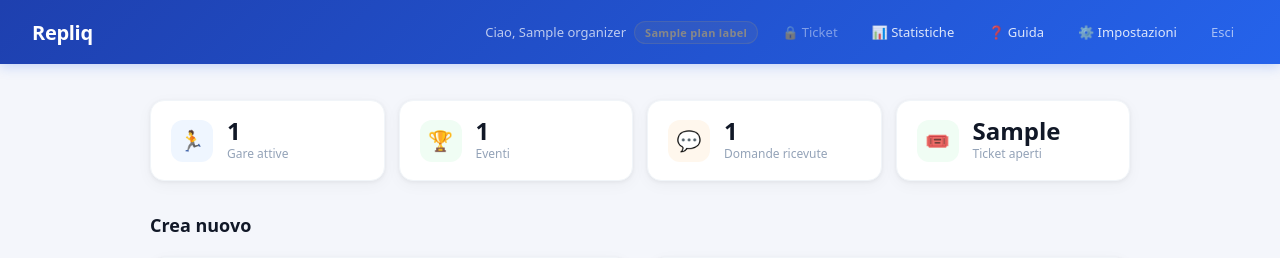
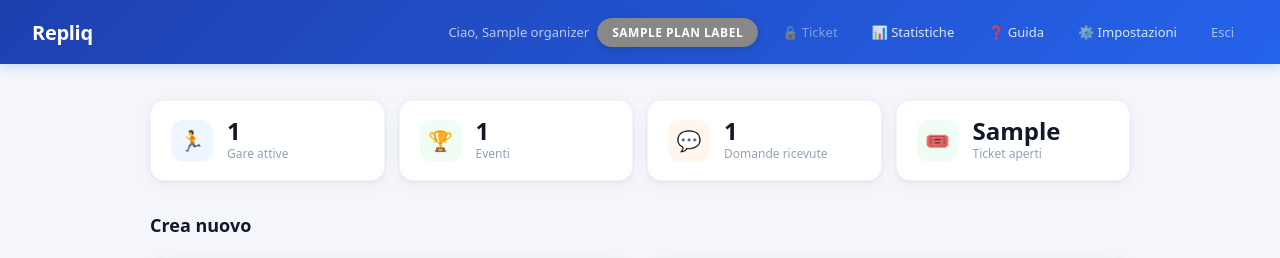
Before and after one commit to giacomonalesso93-maker/racebot-backend, a Python web app: template templates/dashboard.html in a window 1280 px wide. Shown: the top 258 px of the page. Run offline with Jinja, Linux system fonts and the light colour scheme; the template is opened without the code that fills it: most values are stand-ins (such as "Sample title", 1, 10 or a date in 2020).

Commit message:
Badge piano in risalto, fix link posizioni nel chatbot

```diff
--- a/chat.py
+++ b/chat.py
@@ -57,6 +57,8 @@ You have five information sources, in order of priority:
 3. Official race regulations (PDF or text)
 4. Locations and logistics points
 5. Weather forecast for race day (use only if available and the user asks about weather)
+
+LOCATION RULE: When mentioning any location (parking, start, finish, refreshments, etc.) that has a "Link mappa" in the context, ALWAYS include the URL in your response on a new line, exactly as provided. Example: "Parcheggio P1 in Via Roma. 🗺️ https://maps.google.com/..."
 
 If the answer is not in any source, say (in the user's language): "I don't have this information. I recommend contacting the race secretariat."
 Never invent information."""
--- a/templates/dashboard.html
+++ b/templates/dashboard.html
@@ -277,8 +277,10 @@
     }
     .plan-badge-header {
       display: inline-flex; align-items: center; gap: 5px;
-      font-size: 11px; font-weight: 700; padding: 3px 10px; border-radius: 20px;
-      margin-right: 10px; letter-spacing: 0.3px;
+      font-size: 12px; font-weight: 800; padding: 5px 14px; border-radius: 20px;
+      margin-right: 10px; letter-spacing: 0.5px;
+      box-shadow: 0 2px 8px rgba(0,0,0,0.15);
+      text-transform: uppercase;
     }
     .upgrade-tooltip {
       display: none; position: absolute; bottom: calc(100% + 6px); left: 50%;
@@ -391,7 +393,7 @@
     </div>
     <div style="display:flex; align-items:center;">
       <span class="header-user">Ciao, {{ organizer.name }}</span>
-      <span class="plan-badge-header" style="background:{{ plan_color }}22; color:{{ plan_color }}; border:1px solid {{ plan_color }}44;">{{ plan_label }}</span>
+      <span class="plan-badge-header" style="background:{{ plan_color }}; color:white; border:1px solid {{ plan_color }};">{{ plan_label }}</span>
       <nav class="header-nav">
         {% if features.ticketing %}
           <a href="/dashboard/tickets">🎟️ Ticket</a>
```
